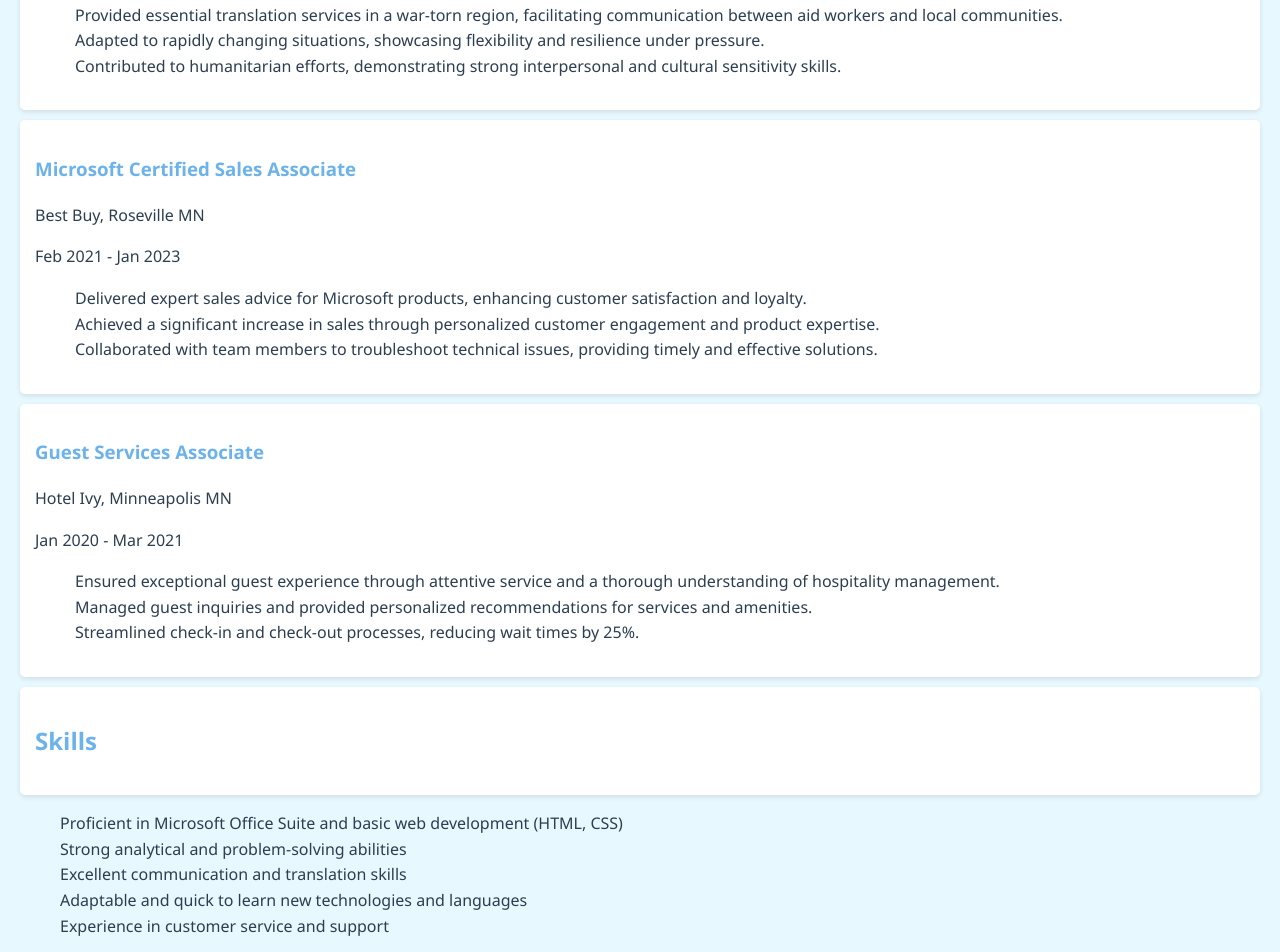
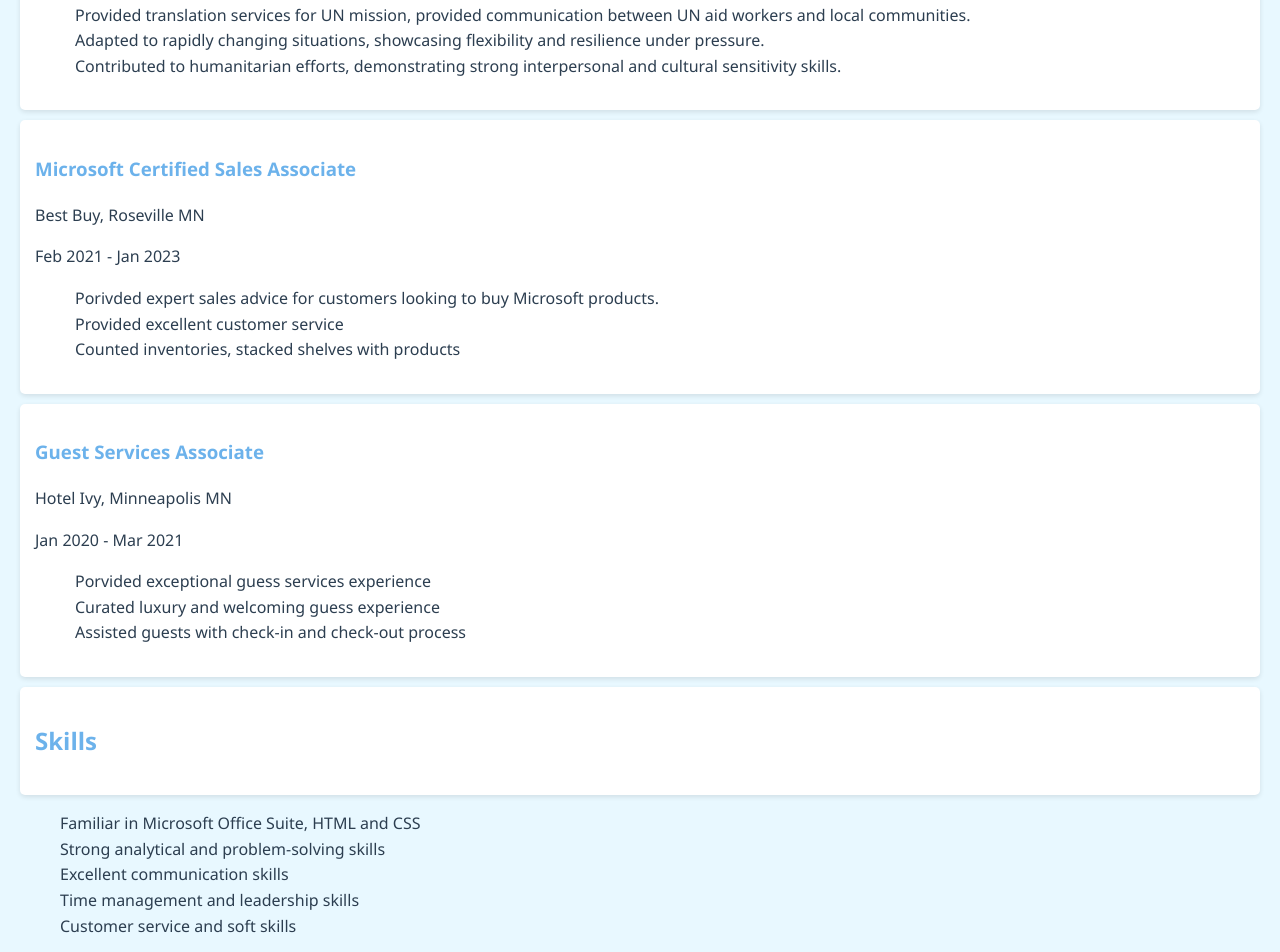
Before and after one commit to Isaac-Amano/Isaac-Amano.github.io, a plain HTML site: page index.html in a window 1280 px wide. Shown: the part 528-1480 px from the top of the page. Drawn offline with Linux system fonts and the light colour scheme.

Commit message:
Update index.html

```diff
--- a/index.html
+++ b/index.html
@@ -12,7 +12,7 @@
     <button id="theme-toggle"> Dark Mode Theme </button>
     <header>
         <h1>Isaac Amano</h1>
-        <p>Aspiring software engineer with a solid foundation in economics and a robust background in technology retail sales. Eager to apply analytical skills and customer service experience to solve complex problems in software development.</p>
+        <p>Future Fullstack software engineer with a background in humanitarian work, customer service, and economics. Looking to gain experience and knowledge by attending Prime Digital Academy's full-stack engineering program .</p>
     </header>
 
     <section class="exp-header">
@@ -25,7 +25,7 @@
         <p>UN Mission, Tigray Region - Ethiopia </p>
         <p>Mar 2023 - Dec 2023</p>
         <ul>
-            <li>Provided essential translation services in a war-torn region, facilitating communication between aid workers and local communities.</li>
+            <li>Provided translation services for UN mission, provided communication between UN aid workers and local communities.</li>
             <li>Adapted to rapidly changing situations, showcasing flexibility and resilience under pressure.</li>
             <li>Contributed to humanitarian efforts, demonstrating strong interpersonal and cultural sensitivity skills.</li>
         </ul>
@@ -36,9 +36,9 @@
         <p>Best Buy, Roseville MN</p>
         <p>Feb 2021 - Jan 2023</p>
         <ul>
-            <li>Delivered expert sales advice for Microsoft products, enhancing customer satisfaction and loyalty.</li>
-            <li>Achieved a significant increase in sales through personalized customer engagement and product expertise.</li>
-            <li>Collaborated with team members to troubleshoot technical issues, providing timely and effective solutions.</li>
+            <li>Porivded expert sales advice for customers looking to buy Microsoft products.</li>
+            <li>Provided excellent customer service</li>
+            <li>Counted inventories, stacked shelves with products</li>
         </ul>
     </article>
 
@@ -47,9 +47,9 @@
         <p>Hotel Ivy, Minneapolis MN</p>
         <p>Jan 2020 - Mar 2021</p>
         <ul>
-            <li>Ensured exceptional guest experience through attentive service and a thorough understanding of hospitality management.</li>
-            <li>Managed guest inquiries and provided personalized recommendations for services and amenities.</li>
-            <li>Streamlined check-in and check-out processes, reducing wait times by 25%.</li>
+            <li>Porvided exceptional guess services experience</li>
+            <li>Curated luxury and welcoming guess experience</li>
+            <li>Assisted guests with check-in and check-out process</li>
         </ul>
     </article>
 
@@ -57,11 +57,11 @@
         <h2>Skills</h2>
     </section>
     <ul>
-        <li>Proficient in Microsoft Office Suite and basic web development (HTML, CSS)</li>
-        <li>Strong analytical and problem-solving abilities</li>
-        <li>Excellent communication and translation skills</li>
-        <li>Adaptable and quick to learn new technologies and languages</li>
-        <li>Experience in customer service and support</li>
+        <li>Familiar in Microsoft Office Suite, HTML and CSS</li>
+        <li>Strong analytical and problem-solving skills</li>
+        <li>Excellent communication skills</li>
+        <li>Time management and leadership skills</li>
+        <li>Customer service and soft skills </li>
     </ul>
 
     <section class="edu-header">
```
